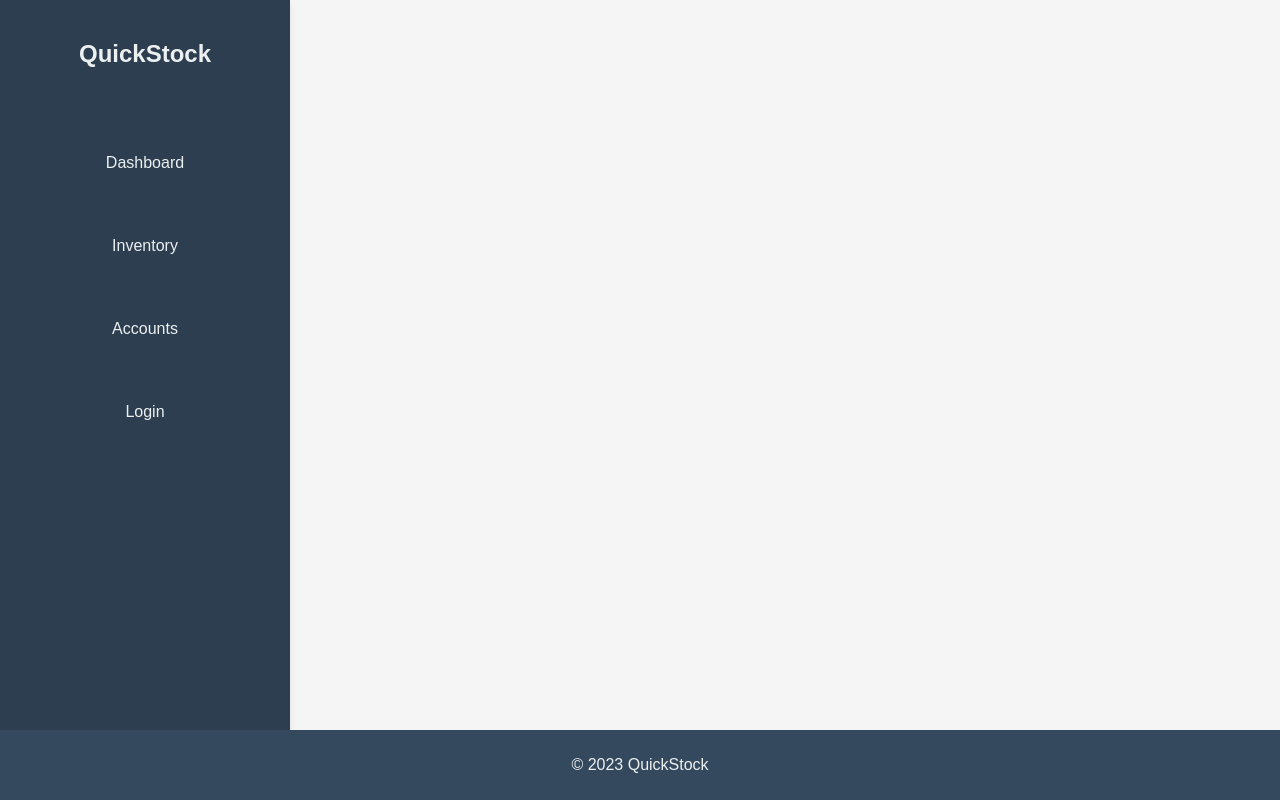
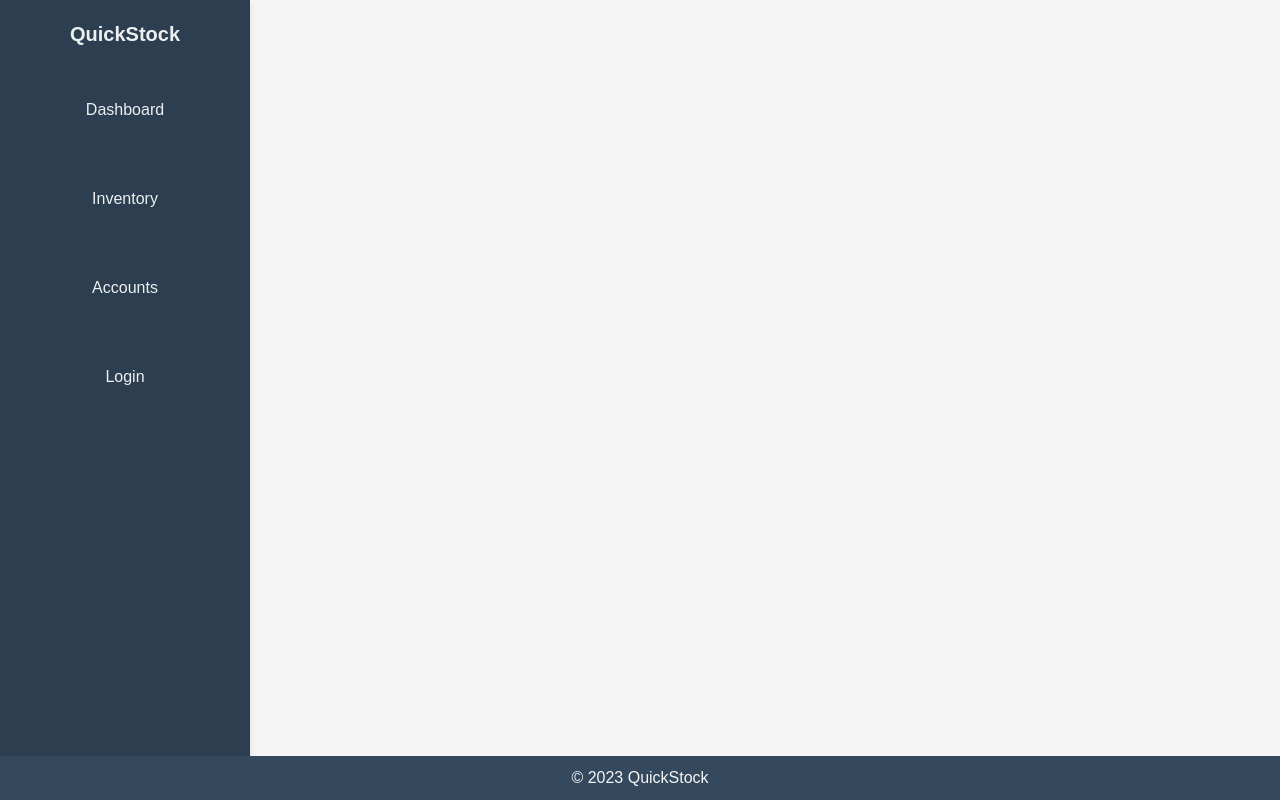
Before and after one commit to lahndrick/QuickStock, a React (Create React App) app in the folder react-app/: page / in a window 1280 px wide. Built offline with nearby package versions, Linux system fonts and the light colour scheme.

Commit message:
Updated tailwind dependencies

```diff
--- a/react-app/package.json
+++ b/react-app/package.json
@@ -37,5 +37,8 @@
       "last 1 firefox version",
       "last 1 safari version"
     ]
+  },
+  "devDependencies": {
+    "tailwindcss": "^3.3.5"
   }
 }
--- a/react-app/src/App.css
+++ b/react-app/src/App.css
@@ -4,12 +4,6 @@ body {
 	font-family: 'Arial', sans-serif;
 	background-color: #f5f5f5;
 	color: #333;
-}
-
-.app {
-	display: flex;
-	flex-direction: column;
-	height: 100vh;
 }
 
 .app-container {
@@ -49,7 +43,7 @@ body {
 }
 .app-sidebar ul li a {
 	text-decoration: none;
-	color: #ecf0f1; /* Set the desired text color */
+	color: #ecf0f1;
 	display: block;
 	padding: 15px;
 	text-align: center;
@@ -65,7 +59,7 @@ body {
 	background-color: #34495e;
 }
 .app-sidebar ul li:hover a {
-	color: #ecf0f1; /* Change text color on hover */
+	color: #ecf0f1;
 }
 
 .app-main {
@@ -88,13 +82,6 @@ body {
 
 h2 {
 	color: #2c3e50;
-}
-
-.widgets-container,
-.charts-container,
-.search-container,
-.table-container {
-	/* Add more styling based on your needs */
 }
 
 .widget {
@@ -128,14 +115,7 @@ h2 {
 	border-bottom: 1px solid #ddd;
 }
 
-.table-container th {
-	background-color: #3498db;
-	color: #fff;
-}
-
-.app-footer {
-	text-align: center;
-	padding: 10px;
-	background-color: #34495e;
-	color: #ecf0f1;
-}
+.active {
+	border-left: 2px solid #f5f5f5;
+	border-right: 2px solid #f5f5f5;
+  }
--- a/react-app/src/App.js
+++ b/react-app/src/App.js
@@ -1,6 +1,6 @@
 // Import necessary components
-import React from 'react';
-import { BrowserRouter as Router, Routes, Route, Link } from 'react-router-dom';
+import React, {useEffect, useState} from 'react';
+import { BrowserRouter as Router, Routes, Route, NavLink } from 'react-router-dom';
 import './App.css';
 import InventoryComponent from './components/Inventory';
 import AccountsComponent from './components/Accounts';
@@ -35,34 +35,34 @@ const Login = () => (
 
 function App() {
 	return (
-		<div className="app">
+		<div className="app flex flex-col h-screen">
 			<Router>
 				<div className="app-container">
 					<nav className="app-sidebar">
 						<div className="sidebar-header">
-							<h1>QuickStock</h1>
+							<h1 class="font-bold text-xl">QuickStock</h1>
 						</div>
 						<ul>
 							{/* Wrap the entire li with Link */}
-							<li>
-								<Link to="/dashboard">
+							<li id="dashboard-nav">
+								<NavLink to="/dashboard">
 									Dashboard
-								</Link>
+								</NavLink>
 							</li>
-							<li>
-								<Link to="/inventory">
+							<li id="inventory-nav">
+								<NavLink to="/inventory">
 									Inventory
-								</Link>
+								</NavLink>
 							</li>
-							<li>
-								<Link to="/accounts">
+							<li id="accounts-nav">
+								<NavLink to="/accounts">
 									Accounts
-								</Link>
+								</NavLink>
 							</li>
-							<li>
-								<Link to="/login">
+							<li id="login-nav">
+								<NavLink to="/login">
 									Login
-								</Link>
+								</NavLink>
 							</li>
 						</ul>
 					</nav>
@@ -78,7 +78,7 @@ function App() {
 				</div>
 			</Router>
 
-			<footer className="app-footer">
+			<footer className="app-footer text-center p-[10px] bg-primary text-off-white">
 				<p>&copy; 2023 QuickStock</p>
 			</footer>
 		</div>
--- a/react-app/src/index.css
+++ b/react-app/src/index.css
@@ -1,13 +1,3 @@
-body {
-  margin: 0;
-  font-family: -apple-system, BlinkMacSystemFont, 'Segoe UI', 'Roboto', 'Oxygen',
-    'Ubuntu', 'Cantarell', 'Fira Sans', 'Droid Sans', 'Helvetica Neue',
-    sans-serif;
-  -webkit-font-smoothing: antialiased;
-  -moz-osx-font-smoothing: grayscale;
-}
-
-code {
-  font-family: source-code-pro, Menlo, Monaco, Consolas, 'Courier New',
-    monospace;
-}
+@tailwind base;
+@tailwind components;
+@tailwind utilities;
--- /dev/null
+++ b/react-app/tailwind.config.js
@@ -0,0 +1,14 @@
+/** @type {import('tailwindcss').Config} */
+module.exports = {
+  content: ["./src/**/*.{html,js}"],
+  theme: {
+    colors: {
+      'primary': '#34495e',
+      'secondary': '#2c3e50',
+      'tertiary': '#3498db',
+      'off-white': "#f5f5f5",
+    },
+    extend: {},
+  },
+  plugins: [],
+}
```
Also changed, not shown: 1 other file (tests, documents, lock files or other folders).
